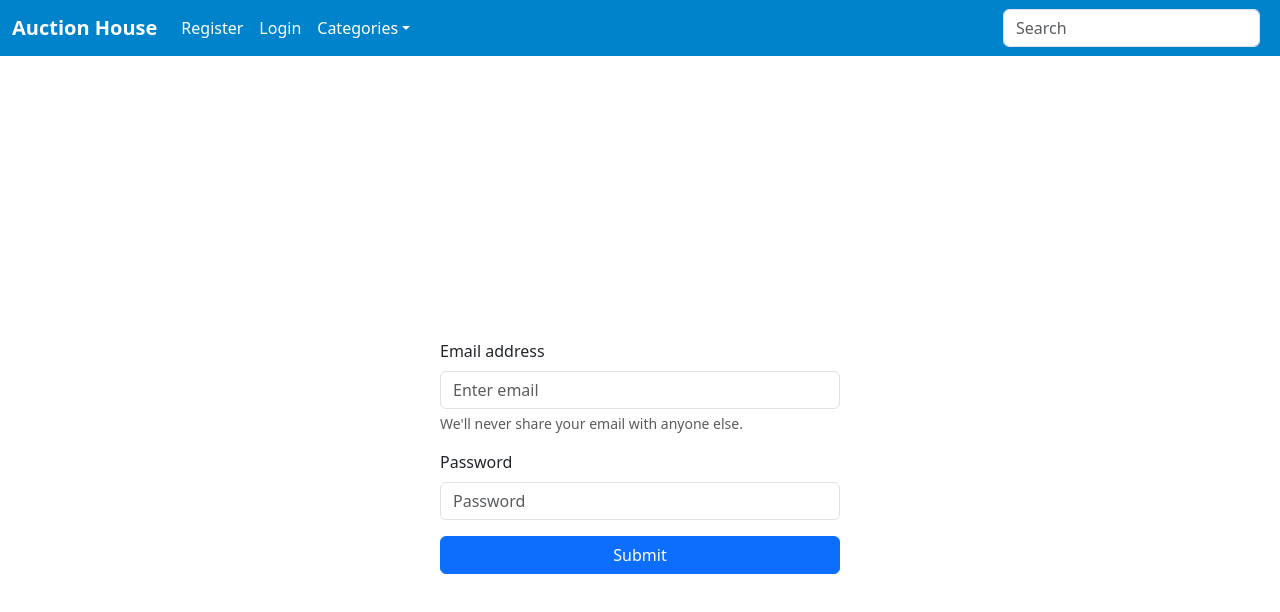
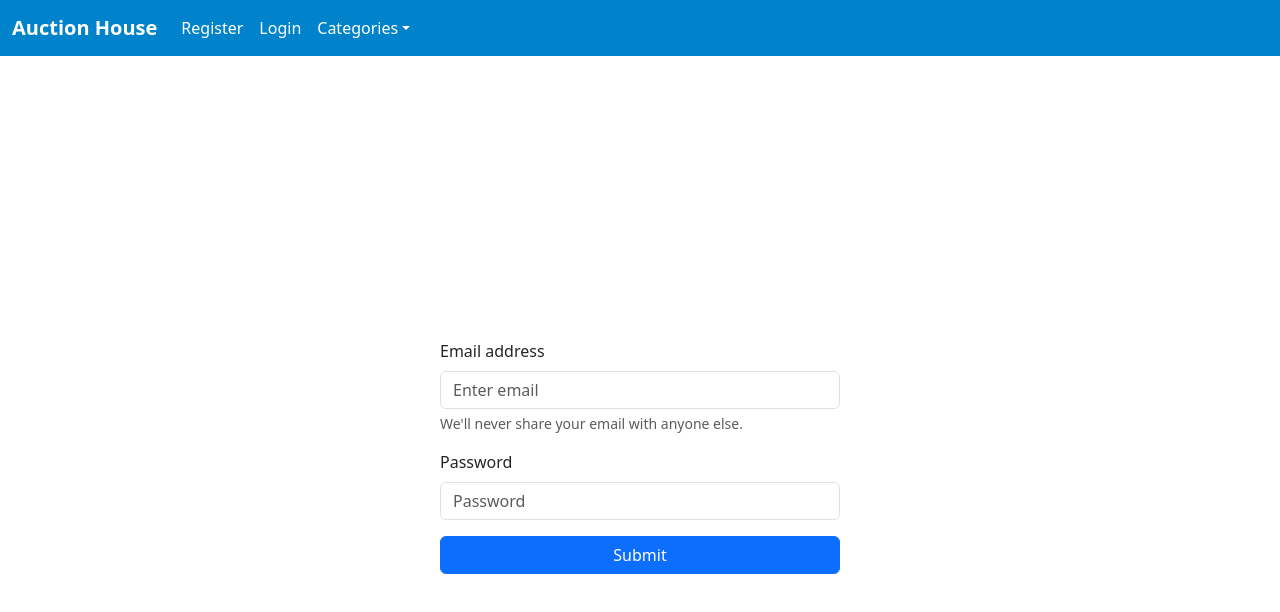
Before and after one commit to martinristow/front-end-auction-house, a React (Vite) app in the folder auction-house/: page /login in a window 1280 px wide. Shown: the top 612 px of the page. Built offline with nearby package versions, Linux system fonts and the light colour scheme.

Commit message:
Fixed Logic at Navigation

```diff
--- a/auction-house/src/Components/Navigation.jsx
+++ b/auction-house/src/Components/Navigation.jsx
@@ -1,4 +1,4 @@
-import React, { useState } from 'react';
+import React, { useState, useEffect } from 'react';
 import './../Components/Navigation.css'
 import Container from 'react-bootstrap/Container';
 import Form from 'react-bootstrap/Form';
@@ -9,18 +9,21 @@ import LogoutButton from "./LogoutButton.jsx";
 import { Link } from 'react-router-dom';
 
 function Navigation() {
-    // State to track if the user is logged in
+    // State za korisnikot
     const [isLoggedIn, setIsLoggedIn] = useState(false);
 
-    // Toggle login status (you can replace this logic with actual login/authentication handling)
-    const toggleLogin = () => {
-        setIsLoggedIn(!isLoggedIn);
-    };
+    // Provjeri dali postoi token vo localStorage
+    useEffect(() => {
+        const token = localStorage.getItem("token");
+        if (token) {
+            setIsLoggedIn(true);
+        }
+    }, []);
 
     return (
         <Navbar expand="lg" className="custom-navbar">
             <Container fluid>
-                <Navbar.Brand as={Link} to="/">Auction House</Navbar.Brand> {/* Use Link for routing */}
+                <Navbar.Brand as={Link} to="/">Auction House</Navbar.Brand>
                 <Navbar.Toggle aria-controls="navbarScroll" />
                 <Navbar.Collapse id="navbarScroll">
                     <Nav
@@ -34,18 +37,13 @@ function Navigation() {
                             <Nav.Link as={Link} to="/profile">Profile</Nav.Link> // Show profile link when logged in
                         )}
                         <NavDropdown title="Categories" id="navbarScrollingDropdown">
-                            <NavDropdown.Item href="#action3">Active Categories</NavDropdown.Item>
-                            <NavDropdown.Item href="#action4">Finished Categories</NavDropdown.Item>
+                            <NavDropdown.Item href="/categories/active-auctions">Active Categories</NavDropdown.Item>
+                            <NavDropdown.Item href="/categories/closed-auctions">Finished Categories</NavDropdown.Item>
                         </NavDropdown>
                     </Nav>
                     <Form className="d-flex">
-                        <Form.Control
-                            type="search"
-                            placeholder="Search"
-                            className="me-2"
-                            aria-label="Search"
-                        />
-                        {isLoggedIn && <LogoutButton />} {/* Show Logout button only if logged in */}
+
+                        {isLoggedIn && <LogoutButton />}  {/* Show Logout button only if logged in */}
                     </Form>
                 </Navbar.Collapse>
             </Container>
```
